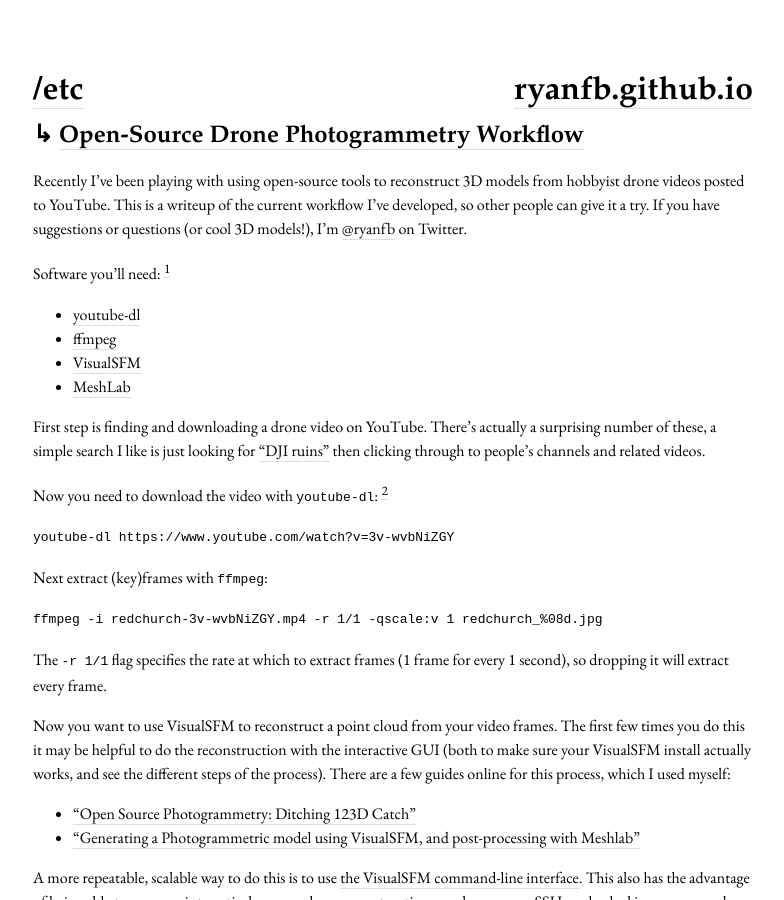
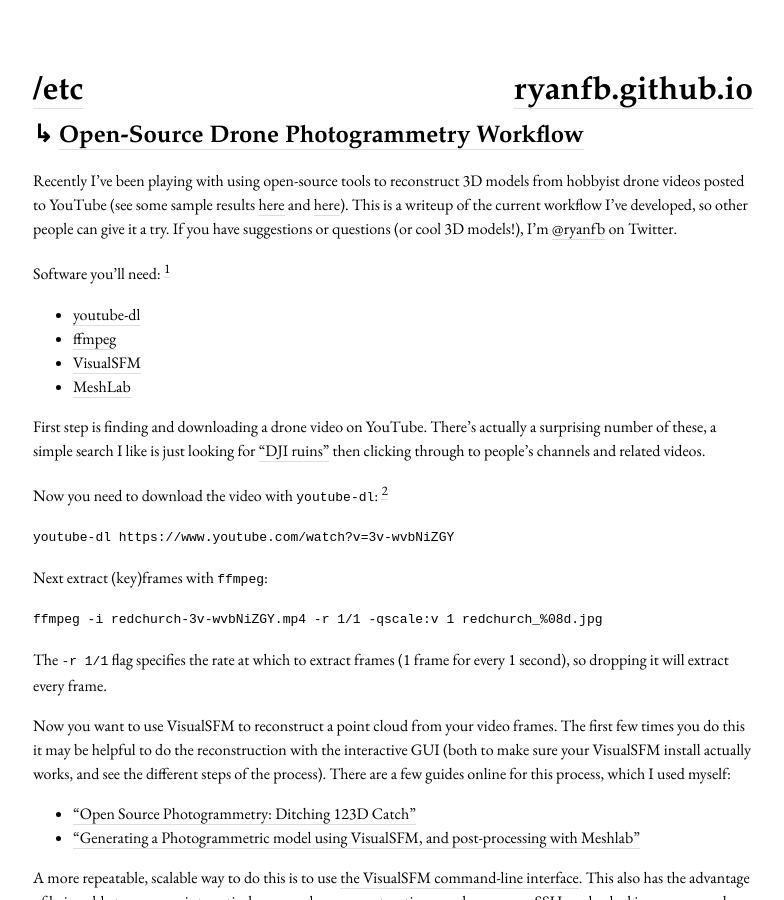
Before and after one commit to ryanfb/etc, a Jekyll site: the page built from _posts/2014-10-22-drone_photogrammetry_workflow.md, in a window 1280 px wide and 900 px high. Shown: the whole window, without its empty margins (247-1031 px from the left). Built offline with Jekyll 4.4.1, drawn with Linux system fonts in a browser that asks for light colours.

Commit message:
Link to sample results

```diff
--- a/_posts/2014-10-22-drone_photogrammetry_workflow.md
+++ b/_posts/2014-10-22-drone_photogrammetry_workflow.md
@@ -2,7 +2,7 @@
 title: Open-Source Drone Photogrammetry Workflow
 ---
 
-Recently I've been playing with using open-source tools to reconstruct 3D models from hobbyist drone videos posted to YouTube. This is a writeup of the current workflow I've developed, so other people can give it a try. If you have suggestions or questions (or cool 3D models!), I'm [@ryanfb](https://twitter.com/ryanfb) on Twitter.
+Recently I've been playing with using open-source tools to reconstruct 3D models from hobbyist drone videos posted to YouTube (see some sample results [here](https://sketchfab.com/models/90348f4107e94fe5aba97caa86718421) and [here](https://sketchfab.com/models/9161ad0a26ca41379e912f4f291164e3)). This is a writeup of the current workflow I've developed, so other people can give it a try. If you have suggestions or questions (or cool 3D models!), I'm [@ryanfb](https://twitter.com/ryanfb) on Twitter.
 
 Software you'll need: [^1]
 
```
